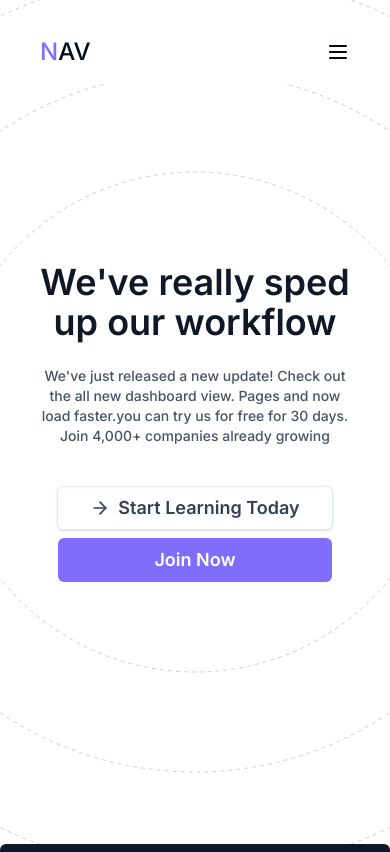
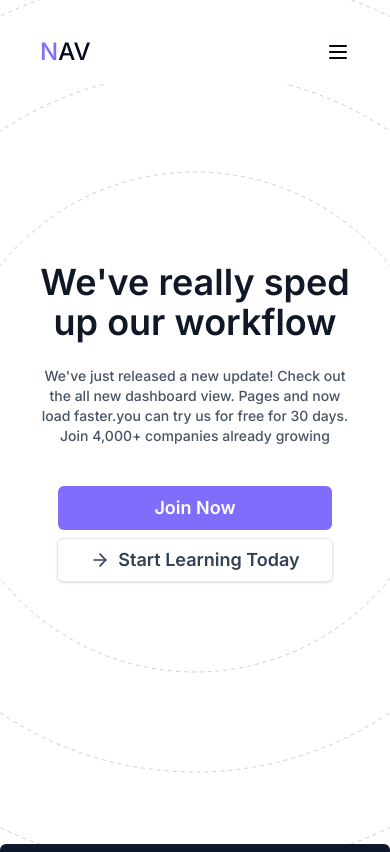
Before and after one commit to Abhish7k/KampKode, a Next.js app: page / in a window 390 px wide. Shown: the top 852 px of the page. Built offline with nearby package versions, Linux system fonts and the light colour scheme.

Commit message:
style: hero section

```diff
--- a/components/HeroSection.tsx
+++ b/components/HeroSection.tsx
@@ -37,7 +37,7 @@ export default function HeroSection() {
           </div>
 
           {/* cta btns  */}
-          <div className="flex flex-col md:flex-row justify-center items-center gap-2">
+          <div className="flex flex-col-reverse md:flex-row justify-center items-center gap-2">
             <Button
               variant="outline"
               size="lg"
@@ -48,7 +48,7 @@ export default function HeroSection() {
             </Button>
             <Button
               size="lg"
-              className="px-24 md:px-6 text-lg font-semibold bg-[#7F6EFC] text-white hover:bg-purple-600 transition-all"
+              className="px-24 md:px-6 text-lg font-semibold bg-[#7F6EFC] text-white hover:bg-purple-600 "
             >
               Join Now
             </Button>
```
